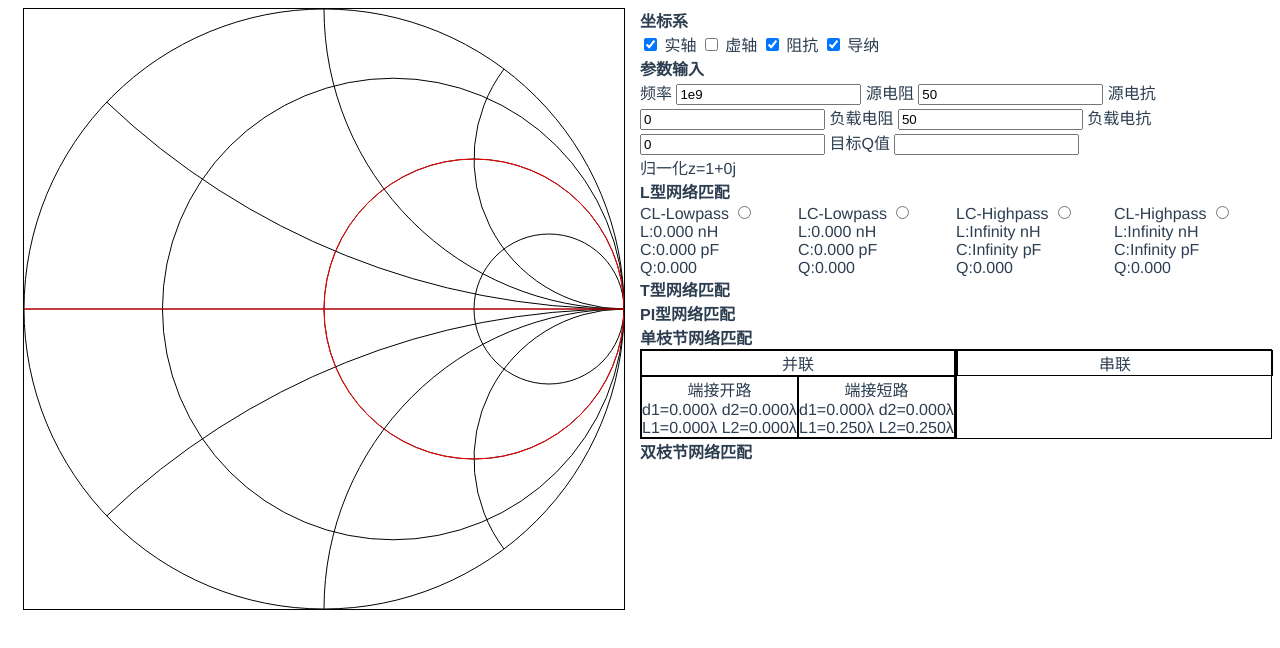
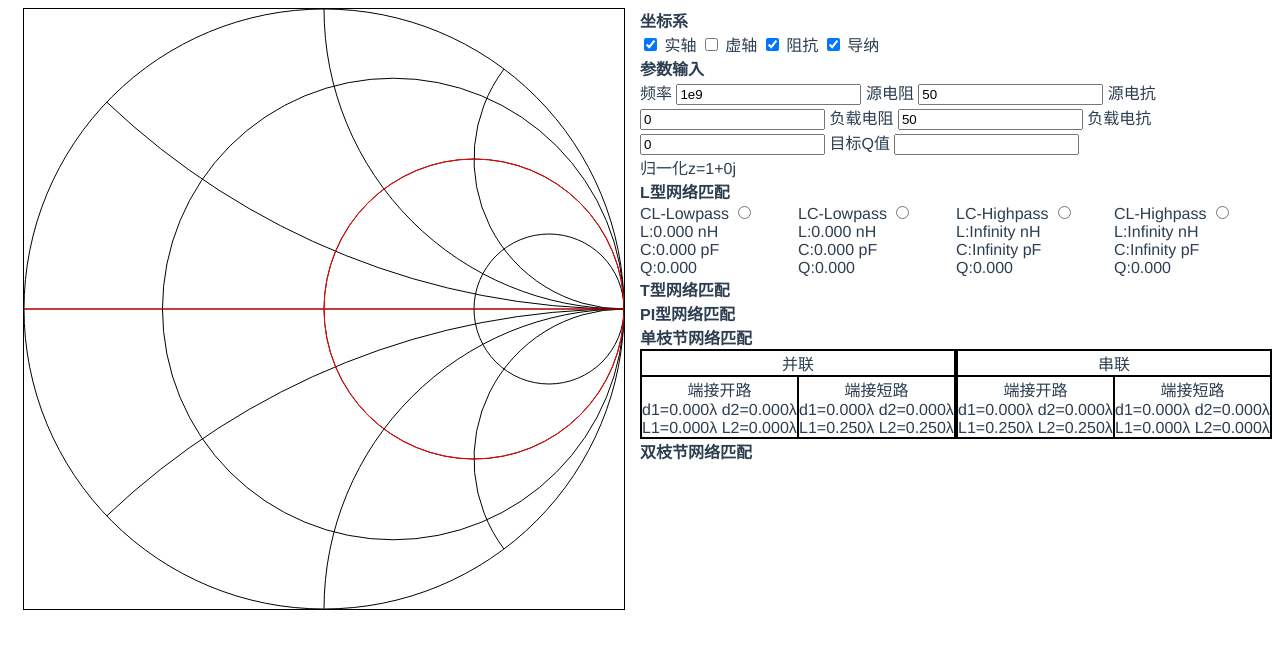
Before and after one commit to MrThanlon/microwave-toolbox, a Vue app: page /#/ in a window 1280 px wide. Shown: the top 648 px of the page. Built offline with nearby package versions, Linux system fonts and the light colour scheme.

Commit message:
add: single stub
Signed-off-by: MrThanlon <i@anclx.cc>

```diff
--- a/src/views/Home.vue
+++ b/src/views/Home.vue
@@ -109,10 +109,10 @@
         </div>
         <div class="row d-flex flex-wrap">
           <h4 class="row">单枝节网络匹配</h4>
-          <div class="row d-flex flex-nowrap" v-if="oneStubParallelAnswer!==null">
-            <div class="half-width d-flex flex-wrap border justify-content-center">
+          <div class="row d-flex flex-nowrap">
+            <div class="half-width d-flex flex-wrap border justify-content-center align-content-start">
               <p class="row d-flex justify-content-center border">并联</p>
-              <div class="row d-flex flex-nowrap">
+              <div class="row d-flex flex-nowrap" v-if="oneStubParallelAnswer!==null">
                 <div class="half-width d-flex flex-wrap justify-content-center border">
                   <p class="row d-flex justify-content-center">端接开路</p>
                   <div>
@@ -132,13 +132,36 @@
                   </div>
                 </div>
               </div>
+              <div v-else>
+                不适用
+              </div>
             </div>
-            <div class="half-width border justify-content-center">
+            <div class="half-width d-flex flex-wrap border justify-content-center align-content-start">
               <p class="row d-flex justify-content-center border">串联</p>
+              <div class="row d-flex flex-nowrap" v-if="oneStubSerialAnswer!==null">
+                <div class="half-width d-flex flex-wrap justify-content-center border">
+                  <p class="row d-flex justify-content-center">端接开路</p>
+                  <div>
+                    d1={{oneStubSerialAnswer.d1.toFixed(3)}}&lambda;
+                    d2={{oneStubSerialAnswer.d2.toFixed(3)}}&lambda;
+                    L1={{oneStubSerialAnswer.open.l1.toFixed(3)}}&lambda;
+                    L2={{oneStubSerialAnswer.open.l2.toFixed(3)}}&lambda;
+                  </div>
+                </div>
+                <div class="half-width d-flex flex-wrap justify-content-center border">
+                  <p class="row d-flex justify-content-center">端接短路</p>
+                  <div>
+                    d1={{oneStubSerialAnswer.d1.toFixed(3)}}&lambda;
+                    d2={{oneStubSerialAnswer.d2.toFixed(3)}}&lambda;
+                    L1={{oneStubSerialAnswer.short.l1.toFixed(3)}}&lambda;
+                    L2={{oneStubSerialAnswer.short.l2.toFixed(3)}}&lambda;
+                  </div>
+                </div>
+              </div>
+              <div v-else>
+                不适用
+              </div>
             </div>
-          </div>
-          <div v-else>
-            不适用
           </div>
         </div>
         <div style="width: 100%">
@@ -171,6 +194,7 @@ export default {
         CLHighPass: null
       },
       oneStubParallelAnswer: null,
+      oneStubSerialAnswer: null,
       enableResistanceAxis: true,
       enableAdmittanceAxis: false,
       smithCursor: null
@@ -225,7 +249,8 @@ export default {
     },
     doMatch () {
       this.LNetText = this.LNet(this.Rs, this.Xs, this.Rl, this.Xl, this.frequency)
-      this.oneStubParallelAnswer = this.oneStubParallel(this.Rl, this.Xl, this.Rs)
+      this.oneStubParallelAnswer = this.oneStubParallel(this.Rl, this.Xl, this.Rs, this.Xs)
+      this.oneStubSerialAnswer = this.oneStubSerial(this.Rl, this.Xl, this.Rs, this.Xs)
     },
     LCLP (Rs, Xs, Rl, Xl, f) {
       return this.CLLP(Rl, Xl, Rs, Xs, f)
@@ -294,17 +319,20 @@ export default {
         CLHighPass: this.CLHP(Rs, Xs, Rl, Xl, f)
       }
     },
-    oneStubParallel (Rl, Xl, Rs) {
+    oneStubParallel (Rl, Xl, Rs, Xs) {
+      if (Xs !== 0) {
+        return null
+      }
       let t1
       let t2
       if (Rl === Rs) {
         t1 = t2 = -Xl / Rl
       } else {
-        t1 = (Xl + Math.sqrt(Rl * ((Rs - Rl) * (Rs - Rl) + Xl * Xl) / Rs)) / (Rl - Rs)
-        t2 = (Xl - Math.sqrt(Rl * ((Rs - Rl) * (Rs - Rl) + Xl * Xl) / Rs)) / (Rl - Rs)
+        t1 = (Xl + Math.sqrt(Rl * ((Rs - Rl) ** 2 + Xl ** 2) / Rs)) / (Rl - Rs)
+        t2 = (Xl - Math.sqrt(Rl * ((Rs - Rl) ** 2 + Xl ** 2) / Rs)) / (Rl - Rs)
       }
-      const B1 = (Rl * Rl * t1 - (Rs - Xl * t1) * (Xl + Rs * t1)) / (Rs * (Rl * Rl + (Xl + Rs * t1) * (Xl + Rs * t1)))
-      const B2 = (Rl * Rl * t2 - (Rs - Xl * t2) * (Xl + Rs * t2)) / (Rs * (Rl * Rl + (Xl + Rs * t2) * (Xl + Rs * t2)))
+      const B1 = (Rl ** 2 * t1 - (Rs - Xl * t1) * (Xl + Rs * t1)) / (Rs * (Rl ** 2 + (Xl + Rs * t1) ** 2))
+      const B2 = (Rl ** 2 * t2 - (Rs - Xl * t2) * (Xl + Rs * t2)) / (Rs * (Rl ** 2 + (Xl + Rs * t2) ** 2))
       const Ys = 1 / Rs
       const lo1 = -Math.atan(B1 / Ys) / (2 * Math.PI)
       const lo2 = -Math.atan(B2 / Ys) / (2 * Math.PI)
@@ -313,6 +341,41 @@ export default {
       return {
         d1: (t1 >= 0 ? Math.atan(t1) : (Math.PI + Math.atan(t1))) / (2 * Math.PI),
         d2: (t2 >= 0 ? Math.atan(t2) : (Math.PI + Math.atan(t2))) / (2 * Math.PI),
+        open: {
+          l1: lo1 >= 0 ? lo1 : lo1 + 0.5,
+          l2: lo2 >= 0 ? lo2 : lo2 + 0.5
+        },
+        short: {
+          l1: ls1 >= 0 ? ls1 : ls1 + 0.5,
+          l2: ls2 >= 0 ? ls2 : ls2 + 0.5
+        }
+      }
+    },
+    oneStubSerial (Rl, Xl, Rs, Xs) {
+      if (Xs !== 0) {
+        return null
+      }
+      // transmit to admittance
+      const Gl = Rl / (Rl ** 2 + Xl ** 2)
+      const Bl = -Xl / (Rl ** 2 + Xl ** 2)
+      const Y0 = 1 / Rs
+      let t1
+      let t2
+      if (Gl === Y0) {
+        t1 = t2 = -Bl / (2 * Y0)
+      } else {
+        t1 = (Bl + Math.sqrt(Gl * ((Y0 - Gl) ** 2 + Bl ** 2) / Y0)) / (Gl - Y0)
+        t2 = (Bl - Math.sqrt(Gl * ((Y0 - Gl) ** 2 + Bl ** 2) / Y0)) / (Gl - Y0)
+      }
+      const X1 = (Gl ** 2 * t1 - (Y0 - t1 * Bl) * (Bl + t1 * Y0)) / (Y0 * (Gl ** 2 + (Bl + Y0 * t1) ** 2))
+      const X2 = (Gl ** 2 * t2 - (Y0 - t2 * Bl) * (Bl + t2 * Y0)) / (Y0 * (Gl ** 2 + (Bl + Y0 * t2) ** 2))
+      const lo1 = Math.atan(Rs / X1) / (2 * Math.PI)
+      const lo2 = Math.atan(Rs / X2) / (2 * Math.PI)
+      const ls1 = -Math.atan(X1 / Rs) / (2 * Math.PI)
+      const ls2 = -Math.atan(X2 / Rs) / (2 * Math.PI)
+      return {
+        d1: (t1 >= 0 ? Math.atan(t1) : Math.atan(t1) + Math.PI) / (2 * Math.PI),
+        d2: (t2 >= 0 ? Math.atan(t2) : Math.atan(t2) + Math.PI) / (2 * Math.PI),
         open: {
           l1: lo1 >= 0 ? lo1 : lo1 + 0.5,
           l2: lo2 >= 0 ? lo2 : lo2 + 0.5
@@ -348,6 +411,9 @@ export default {
   .justify-content-center {
     justify-content: center;
   }
+  .align-content-start {
+    align-content: start;
+  }
   p {
     margin: 0;
   }
```
